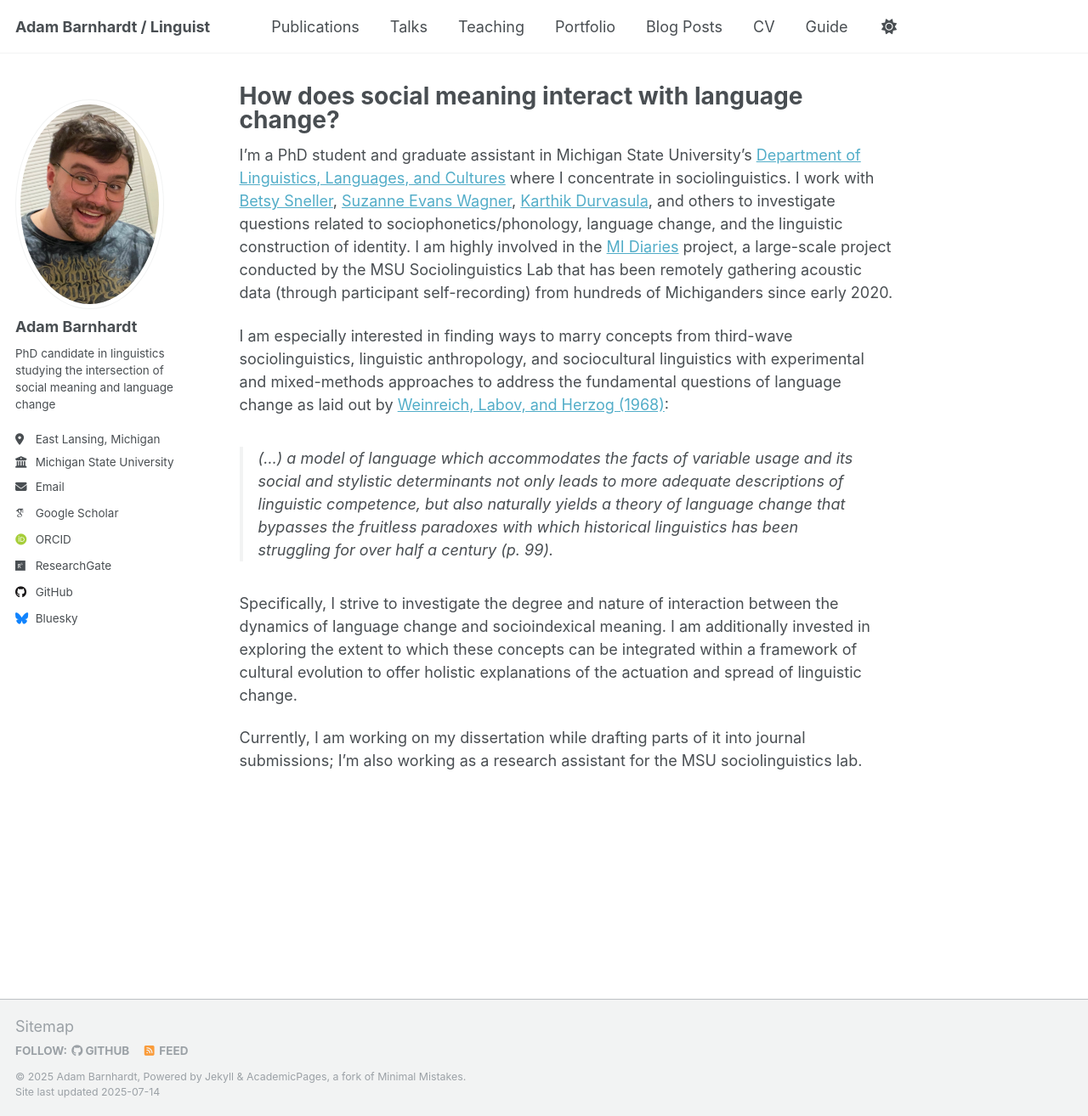
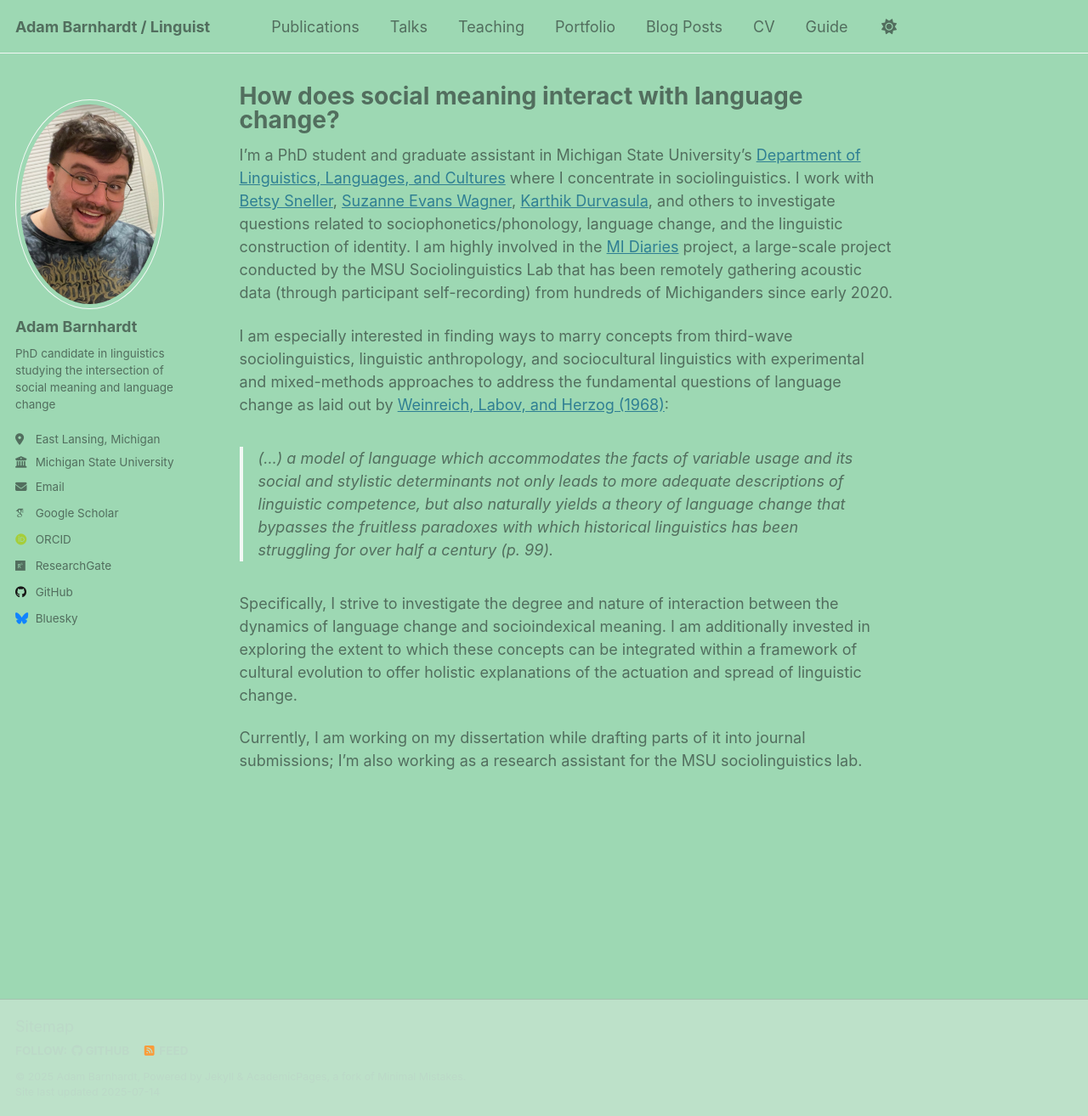
Before and after one commit to adambarnhardt/adambarnhardt.github.io, a Jekyll site: the page built from _pages/about.md, in a window 1280 px wide and 1314 px high. Shown: the whole window at 85% size. Built offline with Jekyll 4.4.1, drawn with Linux system fonts in a browser that asks for light colours; some web fonts are replaced; a script that is not in the unit is left out.

Commit message:
Update _default.scss

```diff
--- a/_sass/theme/_default.scss
+++ b/_sass/theme/_default.scss
@@ -1,18 +1,18 @@
 /* ==========================================================================
-   DEFAULT THEME
+   DEFAULT THEME (LIGHT GREEN VERSION)
    ========================================================================== */
 
 /* Color codes used for the theme */
-$gray                       : #7a8288;
+$gray                       : #88b89d; // greenish-gray for general UI
 $dark-gray                  : mix(#000, $gray, 40%);
 $darker-gray                : mix(#000, $gray, 60%);
-$light-gray                 : #9ba1a6;
+$light-gray                 : #bcd9c8; // lighter green-gray for accents
 $lighter-gray               : mix(#fff, $gray, 90%);
 
 /* Color codes used for the site */
 $danger-color               : #ee5f5b;
 $info-color                 : #2f7f93;
-$notice-color               : #7a8288;
+$notice-color               : #88b89d;
 $success-color              : #62c462;
 $warning-color              : #f89406;
 
@@ -28,15 +28,15 @@ $sidebar-screen-min-width   : 1024px;
 
 /* Default light theme for the site */
 :root {
-    --global-base-color                 : #{$gray};
-    --global-bg-color                   : #fff;
-    --global-footer-bg-color            : #f2f3f3;
+    --global-base-color                 : #9DD8B3; // ← light green base
+    --global-bg-color                   : #9DD8B3; // ← background color
+    --global-footer-bg-color            : #bde1c9; // ← lighter green
     --global-border-color               : #{$lighter-gray};
-    --global-dark-border-color          : #bdc1c4;
-    --global-code-background-color      : #fafafa;
+    --global-dark-border-color          : #a3c4ae;
+    --global-code-background-color      : #eef7f0;
     --global-code-text-color            : #{$darker-gray};
     --global-fig-caption-color          : mix(#fff,  #{$dark-gray}, 25%);
-    --global-link-color                 : #52adc8;
+    --global-link-color                 : #2f7f93;
     --global-link-color-hover           : mix(#000, #2f7f93, 25%);
     --global-link-color-visited         : mix(#fff, #2f7f93, 25%);
     --global-masthead-link-color        : #{$dark-gray};
```
